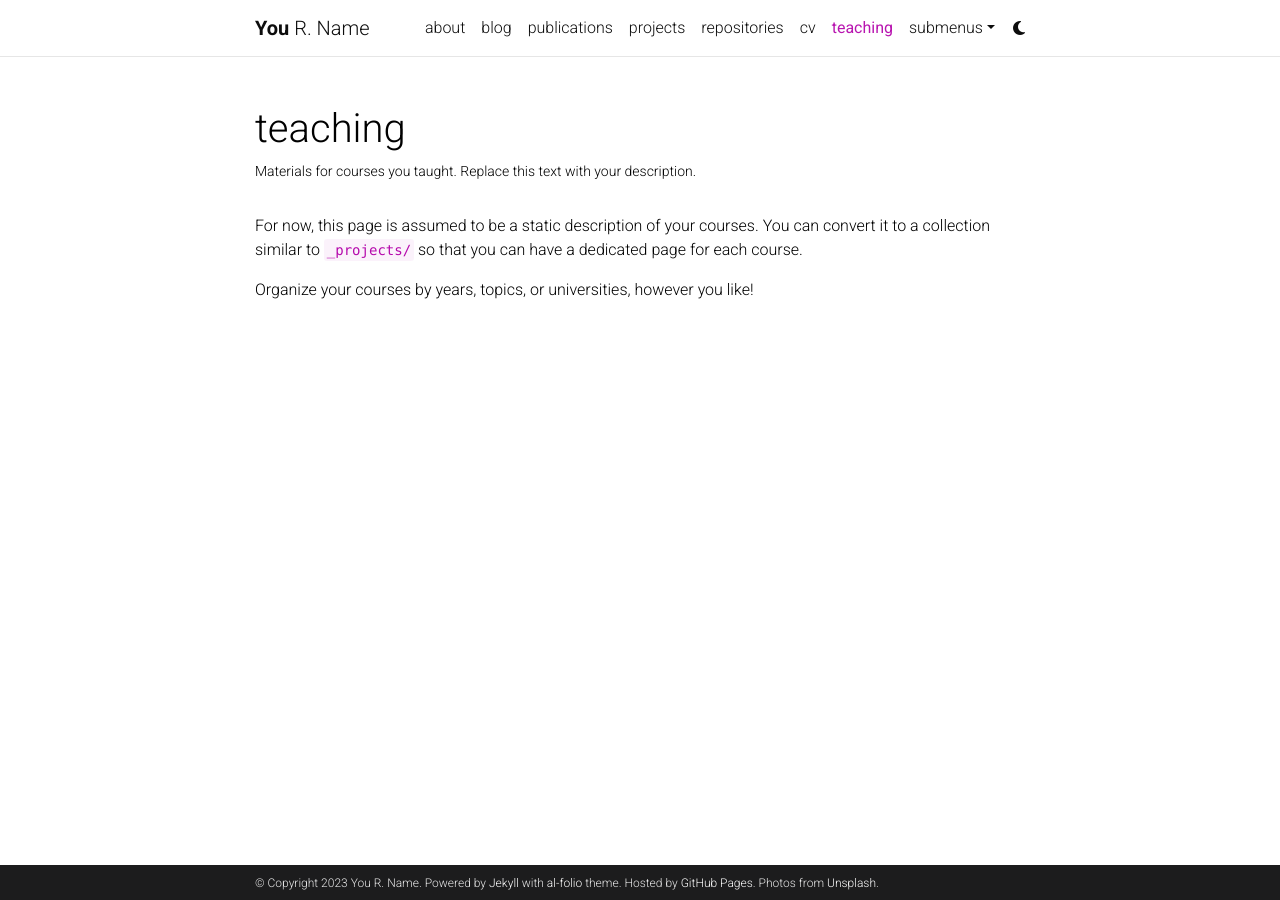
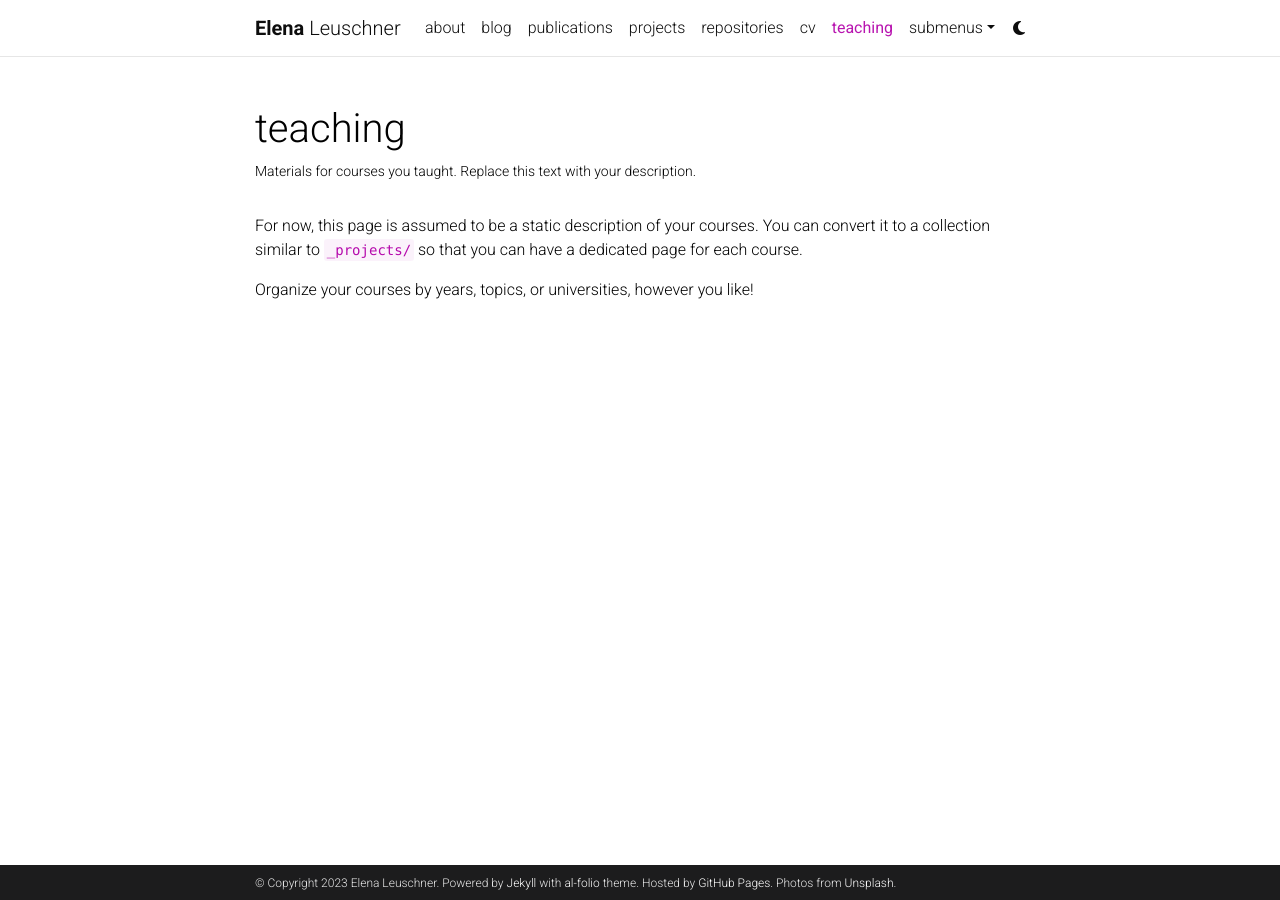
Before and after one commit to elenaleuschner/elenaleuschner.github.io, a Jekyll site: the page built from _pages/teaching.md, in a window 1280 px wide. Built offline with Jekyll 4.4.1, drawn with Linux system fonts in a browser that asks for light colours; comment, search, counter and statistics services are not loaded; a style sheet for code colours, icons or effects is not loaded.

Commit message:
Update _config.yml
init

```diff
--- a/_config.yml
+++ b/_config.yml
@@ -3,23 +3,23 @@
 # -----------------------------------------------------------------------------
 
 title: blank # the website title (if blank, full name will be used instead)
-first_name: You
-middle_name: R.
-last_name: Name
-email: you@example.com
+first_name: Elena
+middle_name:
+last_name: Leuschner
+email: elena.leuschner[at]gu.se
 description: > # the ">" symbol means to ignore newlines until "footer_text:"
   A simple, whitespace theme for academics. Based on [*folio](https://github.com/bogoli/-folio) design.
 footer_text: >
   Powered by <a href="https://jekyllrb.com/" target="_blank">Jekyll</a> with <a href="https://github.com/alshedivat/al-folio">al-folio</a> theme.
   Hosted by <a href="https://pages.github.com/" target="_blank">GitHub Pages</a>.
   Photos from <a href="https://unsplash.com" target="_blank">Unsplash</a>.
-keywords: jekyll, jekyll-theme, academic-website, portfolio-website  # add your own keywords or leave empty
+keywords: protest, mobilization, political science, research  # add your own keywords or leave empty
 
 lang: en # the language of your site (for example: en, fr, cn, ru, etc.)
 icon: ⚛️  # the emoji used as the favicon (alternatively, provide image name in /assets/img/)
 
-url: https://alshedivat.github.io # the base hostname & protocol for your site
-baseurl: /al-folio # the subpath of your site, e.g. /blog/
+url: https://elenaleuschner.github.io # the base hostname & protocol for your site
+baseurl:  # the subpath of your site, e.g. /blog/
 last_updated: false # set to true if you want to display last updated in the footer
 impressum_path:  # set to path to include impressum link in the footer, use the same path as permalink in a page, helps to conform with EU GDPR
 
```
